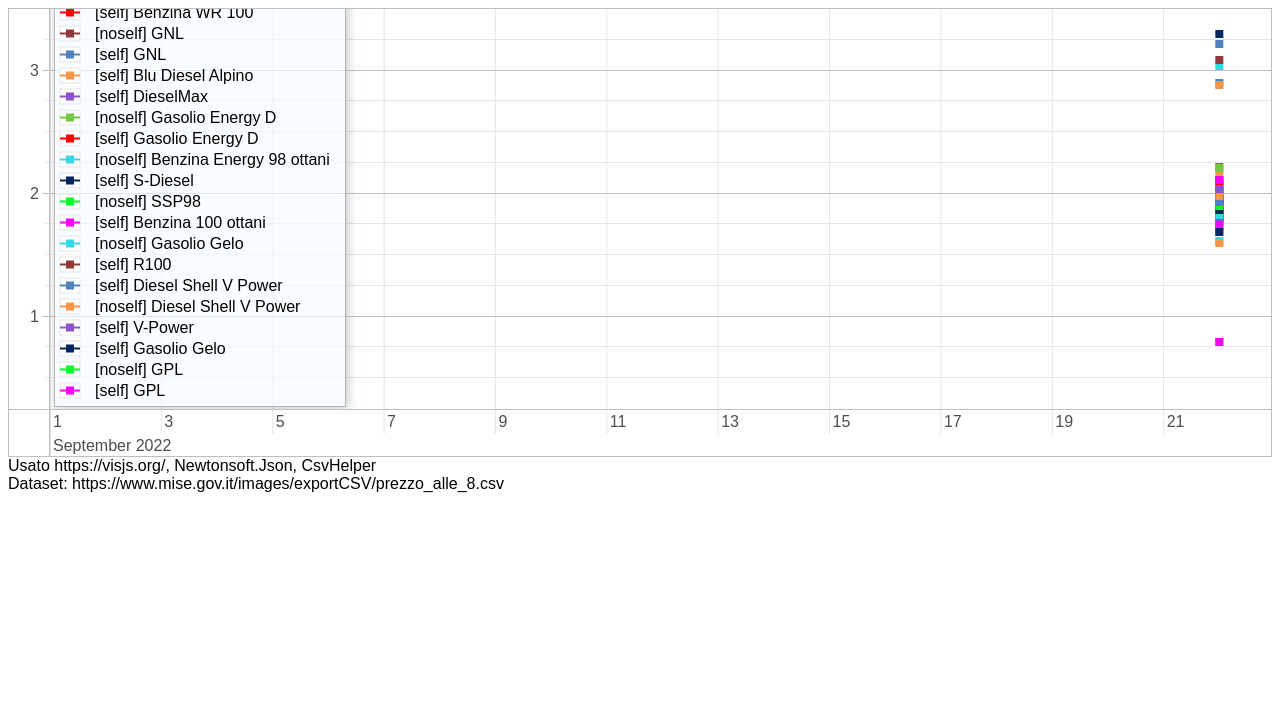
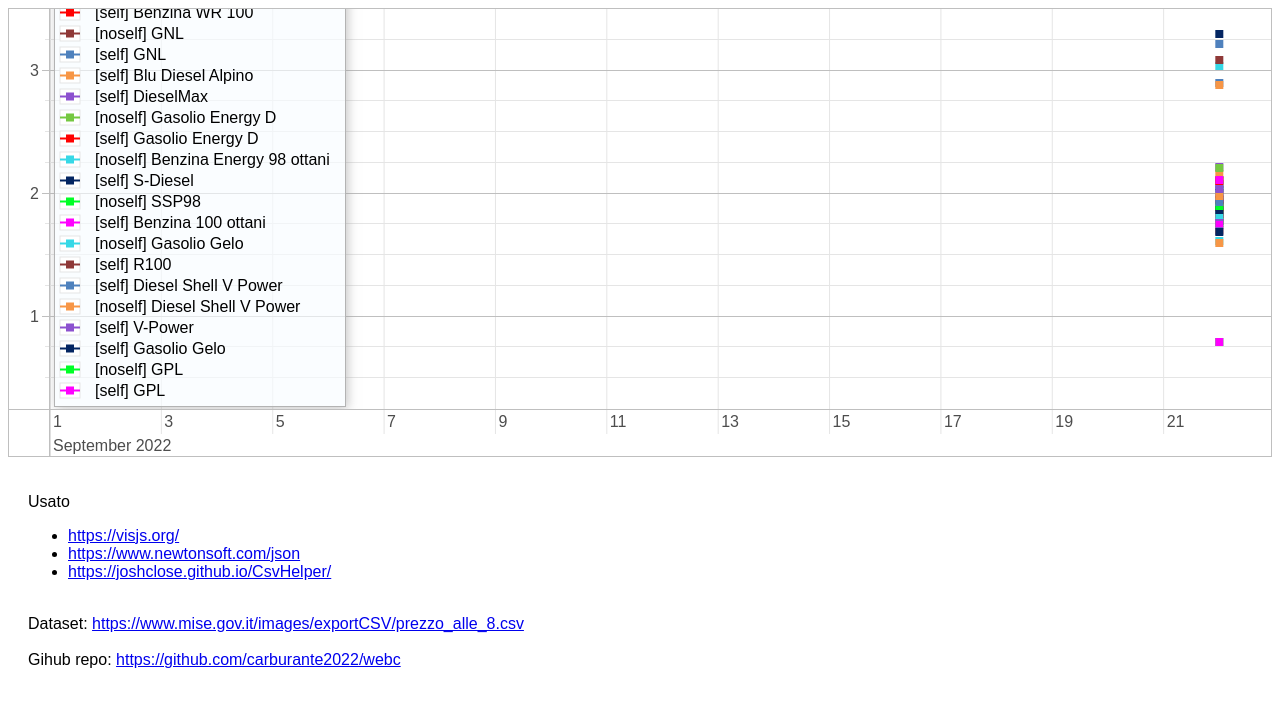
Before and after one commit to carburante2022/webc, a plain HTML site: page website/index.html in a window 1280 px wide. Drawn offline with Linux system fonts and the light colour scheme.

Commit message:
Update index.html

```diff
--- a/website/index.html
+++ b/website/index.html
@@ -57,9 +57,39 @@
 	</head>
 	<body>
 		<div id="visualization"></div>
-		<div>
-			<div>Usato https://visjs.org/, Newtonsoft.Json, CsvHelper</div>
-			<div>Dataset: https://www.mise.gov.it/images/exportCSV/prezzo_alle_8.csv</div>
+		<br />
+		<div style="padding-left: 20px;">
+			<br />
+			<div>
+				Usato
+				<ul>
+					<li><a href="https://visjs.org/">https://visjs.org/</a></li>
+					<li>
+						<a href="https://www.newtonsoft.com/json"
+							>https://www.newtonsoft.com/json</a
+						>
+					</li>
+					<li>
+						<a href="https://joshclose.github.io/CsvHelper/"
+							>https://joshclose.github.io/CsvHelper/</a
+						>
+					</li>
+				</ul>
+			</div>
+			<br />
+			<div>
+				Dataset:
+				<a href="https://www.mise.gov.it/images/exportCSV/prezzo_alle_8.csv"
+					>https://www.mise.gov.it/images/exportCSV/prezzo_alle_8.csv</a
+				>
+			</div>
+			<br />
+			<div>
+				Gihub repo:
+				<a href="https://github.com/carburante2022/webc"
+					>https://github.com/carburante2022/webc</a
+				>
+			</div>
 		</div>
 		<script>
 			// create a dataSet with groups
@@ -92,13 +122,13 @@
 
 			readTextFile("./../items.json", function (text) {
 				var data = JSON.parse(text);
-				console.log(data);
+				//console.log(data);
 				graph2d.setItems(data);
 			});
 
 			readTextFile("./../groups.json", function (text) {
 				var data = JSON.parse(text);
-				console.log(data);
+				//console.log(data);
 				graph2d.setGroups(data);
 			});
 
```
